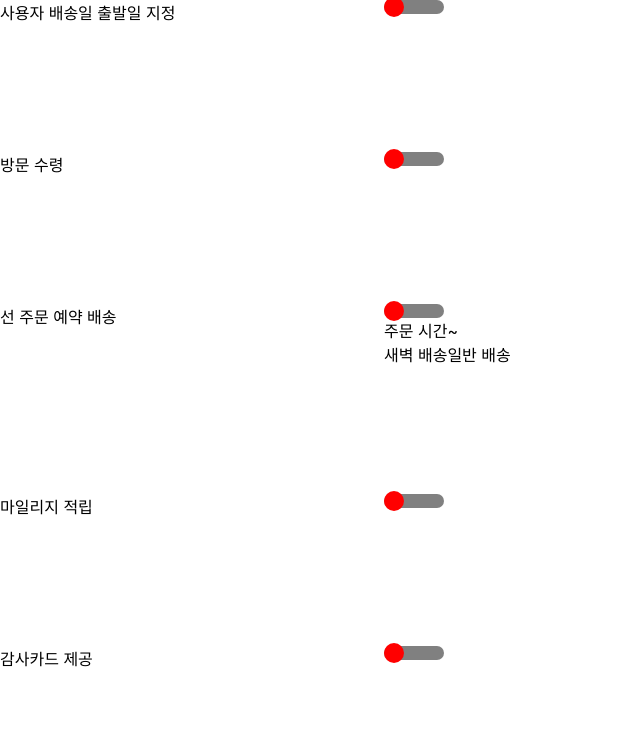
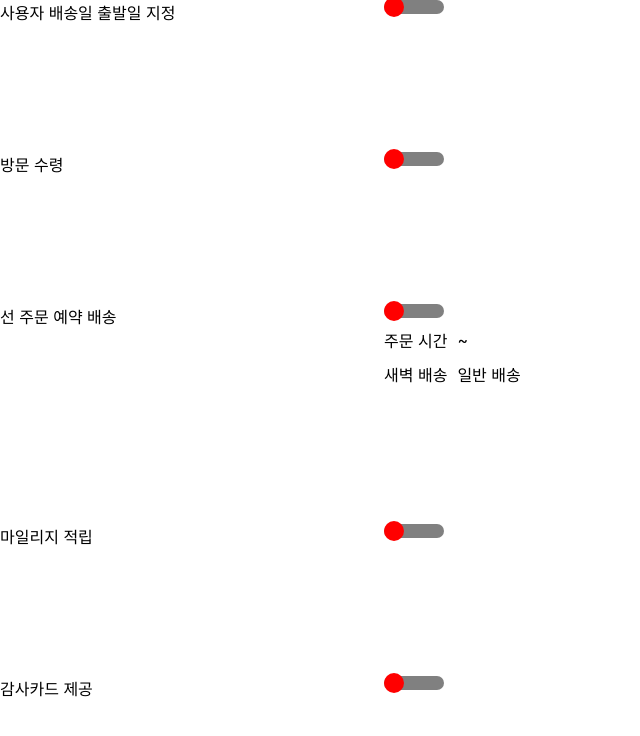
Before and after one commit to console-lo9/wanted_pre_onboarding_02, a React (Create React App) app: page / in a window 1280 px wide. Shown: the top 736 px of the page, without its empty margins (0-640 px from the left). Built offline with nearby package versions, Linux system fonts and the light colour scheme.

Commit message:
Modify: 선 주문 예약 배송 컴포넌트 CSS 수정

```diff
--- a/src/components/ProductDelivery/PreOrderDelivery.module.css
+++ b/src/components/ProductDelivery/PreOrderDelivery.module.css
@@ -9,3 +9,16 @@
 .container > .content {
   flex: 1 1 70%;
 }
+
+.content > div {
+  display: flex;
+  align-items: center;
+  margin-bottom: 10px;
+}
+
+.content > div > span:nth-child(1) {
+  margin-right: 10px;
+}
+.content > div > span:nth-child(3) {
+  margin: 0 10px;
+}
```
